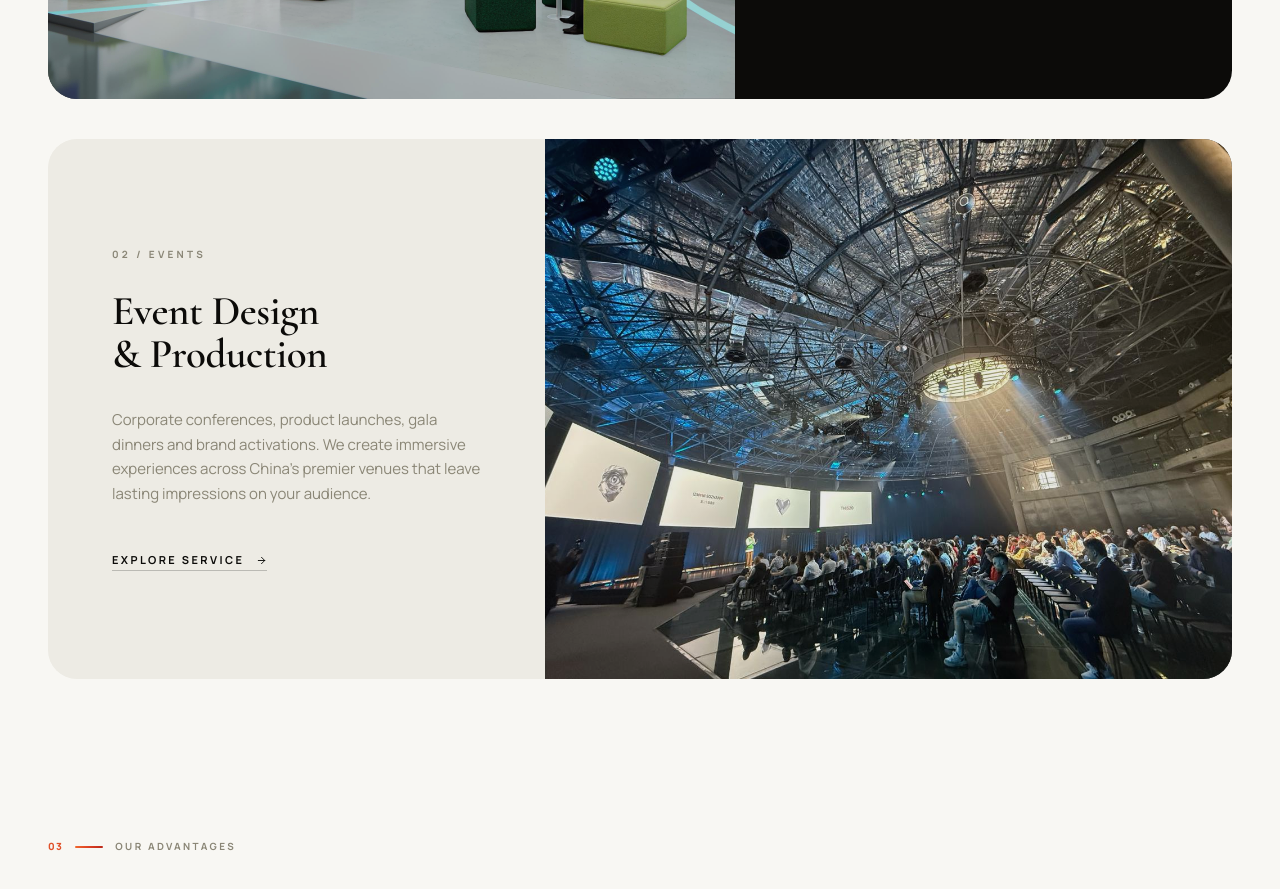
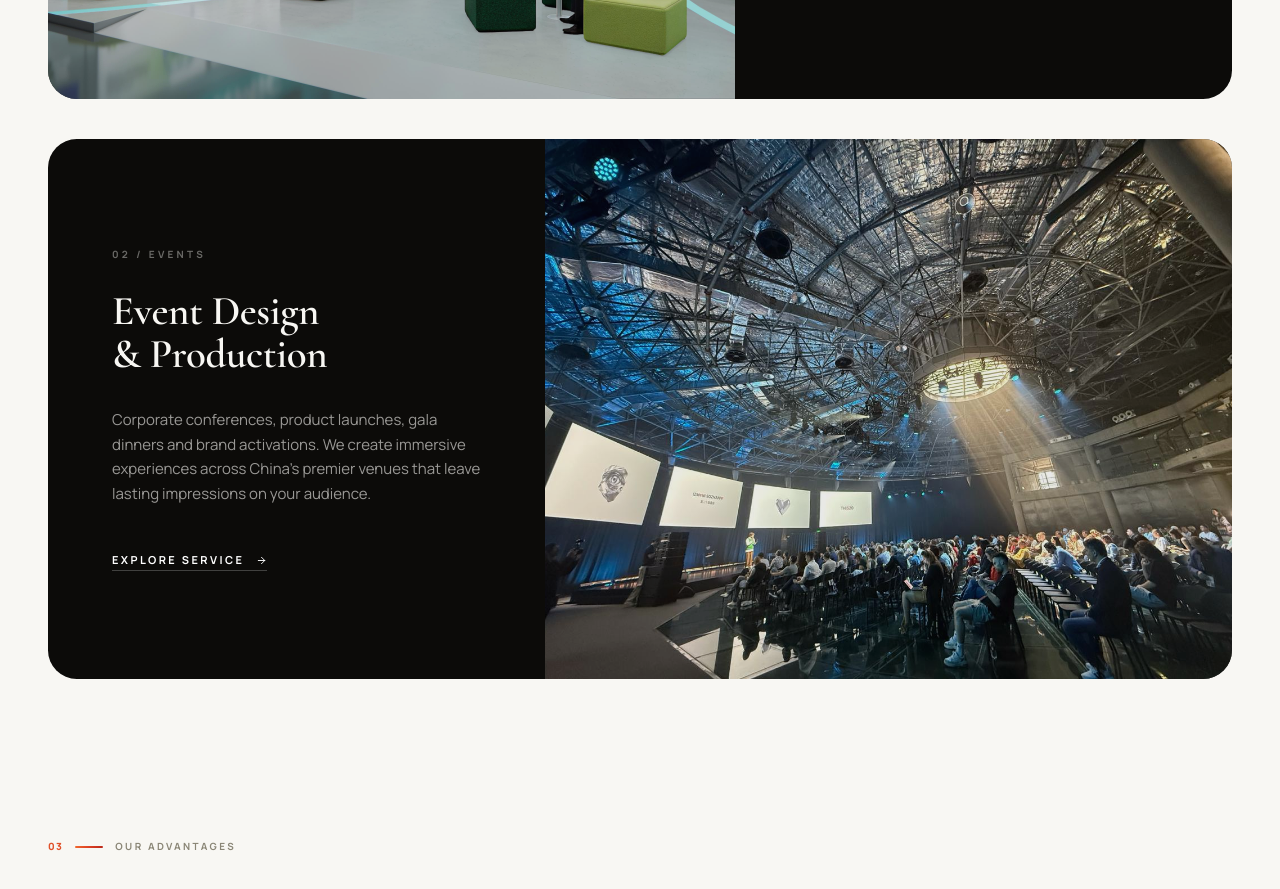
Before and after one commit to Alex-Design111/stage-china, a React (Vite) app: page / in a window 1280 px wide. Shown: the part 2280-3169 px from the top of the page. Built offline with nearby package versions, Linux system fonts and the light colour scheme.

Commit message:
feat: update portfolio headlines for consistency and improved branding

```diff
--- a/src/app/App.tsx
+++ b/src/app/App.tsx
@@ -282,16 +282,16 @@ export default function App() {
                         loading="lazy" style={{ opacity: 0.9, minHeight: "340px", maxHeight: "720px" }} />
                     </div>
                     <div className={`flex flex-col justify-center px-8 lg:px-16 py-16 lg:py-24 ${isEven ? "lg:order-2" : "lg:order-1"}`}
-                      style={{ flex: "0 0 42%", backgroundColor: isEven ? "var(--foreground)" : "var(--secondary)", color: isEven ? "var(--background)" : "var(--foreground)" }}>
+                      style={{ flex: "0 0 42%", backgroundColor: "var(--foreground)", color: "var(--background)" }}>
                       <Reveal>
                         <span className="text-[10px] tracking-[0.32em] uppercase font-bold block mb-7"
-                          style={{ color: isEven ? "rgba(248,247,243,0.4)" : "var(--muted-foreground)" }}>{item.eyebrow}</span>
+                          style={{ color: "rgba(248,247,243,0.4)" }}>{item.eyebrow}</span>
                         <h3 className="whitespace-pre-line leading-[1.05] mb-8" style={{ ...h3, fontSize: "clamp(1.9rem,3.2vw,3.2rem)" }}>
                           {item.title}
                         </h3>
                         <p className="leading-relaxed mb-10 text-[15px]"
-                          style={{ color: isEven ? "rgba(248,247,243,0.6)" : "var(--muted-foreground)" }}>{item.body}</p>
-                        <UnderlineBtn onClick={() => goPage(item.page)} light={isEven}>{item.cta}</UnderlineBtn>
+                          style={{ color: "rgba(248,247,243,0.6)" }}>{item.body}</p>
+                        <UnderlineBtn onClick={() => goPage(item.page)} light>{item.cta}</UnderlineBtn>
                       </Reveal>
                     </div>
                   </div>
--- a/src/app/content.ts
+++ b/src/app/content.ts
@@ -132,7 +132,7 @@ export const C = {
         { num: "05", title: "Installation & Dismantling", body: "Professional installation crews across all major Chinese venues — Shanghai NECC, Beijing CNCC, Guangzhou CIEC and more. We handle permits, logistics and full on-site coordination." },
         { num: "06", title: "Furniture, Lighting & Accessories", body: "Curated furniture packages, custom lighting design and branded accessories that elevate the overall experience and deliver a complete, polished result." },
       ],
-      portfolioHeadline: "Expo Projects",
+      portfolioHeadline: "Our Projects",
       contactHeadline: "Ready to Build\nYour Next Stand?",
     },
     eventsPage: {
@@ -149,7 +149,7 @@ export const C = {
         { num: "05", title: "Stage Design & AV Production", body: "Custom stage concepts, architectural lighting design, LED walls and video mapping, professional sound engineering and live streaming solutions for any scale of event." },
         { num: "06", title: "On-Site Management & Logistics", body: "Dedicated project managers and experienced on-site teams who ensure flawless execution from venue setup through post-event breakdown. Your single point of contact throughout." },
       ],
-      portfolioHeadline: "Event Projects",
+      portfolioHeadline: "Our Projects",
       contactHeadline: "Ready to Create\nYour Next Event?",
     },
     portfolioPage: {
@@ -289,7 +289,7 @@ export const C = {
         { num: "05", title: "Монтаж и демонтаж", body: "Профессиональные монтажные бригады на всех крупных площадках Китая — NECC Шанхай, CNCC Пекин, CIEC Гуанчжоу. Разрешения, логистика и координация на площадке." },
         { num: "06", title: "Мебель, освещение и аксессуары", body: "Мебельные пакеты, дизайн освещения и фирменные аксессуары, которые создают целостный, профессиональный образ вашего стенда." },
       ],
-      portfolioHeadline: "Проекты стендов",
+      portfolioHeadline: "Наши проекты",
       contactHeadline: "Готовы построить\nваш следующий стенд?",
     },
     eventsPage: {
@@ -306,7 +306,7 @@ export const C = {
         { num: "05", title: "Дизайн сцены и AV-продакшн", body: "Авторские концепции сцен, архитектурный световой дизайн, LED-экраны и видеомэппинг, профессиональное звуковое оформление и решения для прямых трансляций." },
         { num: "06", title: "Управление мероприятием и логистика", body: "Выделенные менеджеры проекта и опытные команды на площадке, обеспечивающие безупречную реализацию от подготовки площадки до финального демонтажа." },
       ],
-      portfolioHeadline: "Проекты мероприятий",
+      portfolioHeadline: "Наши проекты",
       contactHeadline: "Готовы создать\nваше следующее мероприятие?",
     },
     portfolioPage: {
```
